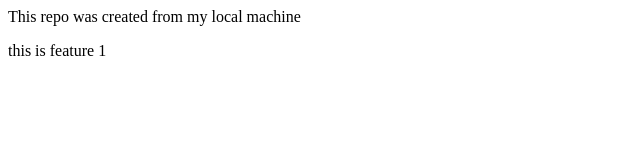
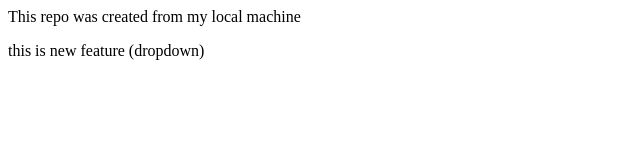
Before and after one commit to mainak01-banerjee/localrepo, a plain HTML site: page index.html in a window 1280 px wide. Shown: the full height of the page, 0-640 px from the left. Drawn offline with Linux system fonts and the light colour scheme.

```diff
--- a/index.html
+++ b/index.html
@@ -1,2 +1,2 @@
 <p>This repo was created from my local machine</p>
-<p>this is feature 1</p>
+<p>this is new feature (dropdown)</p>
```
